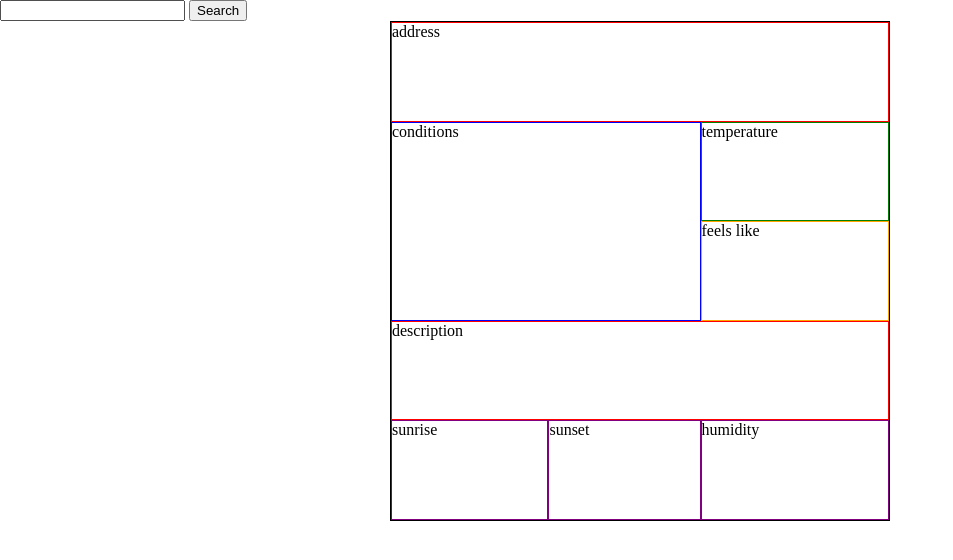
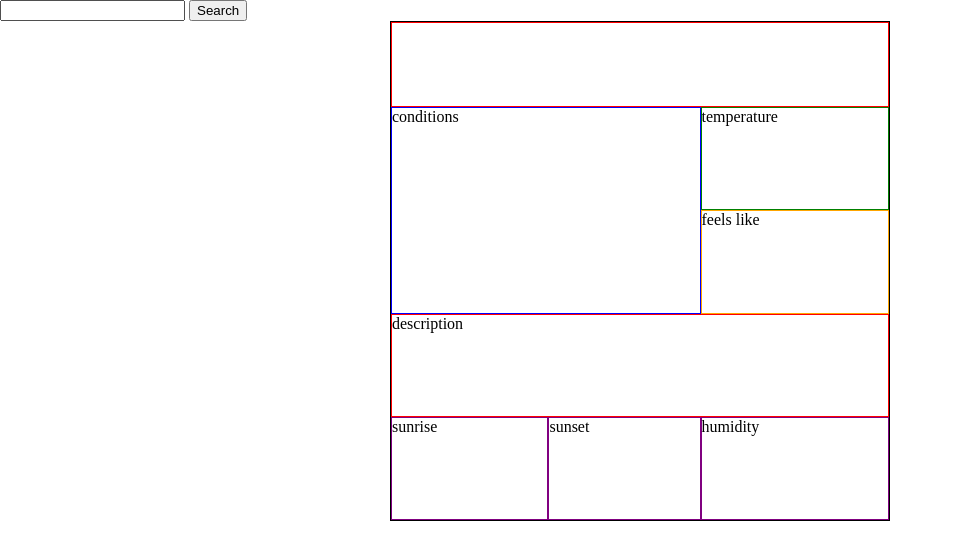
Before and after one commit to clouded-afk/weather-app, a website built with webpack: page src/index.html in a window 1280 px wide. Shown: the whole page, without its empty margins (0-953 px from the left). Built offline with nearby package versions, Linux system fonts and the light colour scheme.

Commit message:
Remove information placeholders

```diff
--- a/src/index.html
+++ b/src/index.html
@@ -13,7 +13,7 @@
       </div>
 
       <div class="weather-display-container">
-        <div class="location">address</div>
+        <div class="location"></div>
         <div class="conditions">conditions</div>
         <div class="temperature">temperature</div>
         <div class="feels-like">feels like</div>
```
